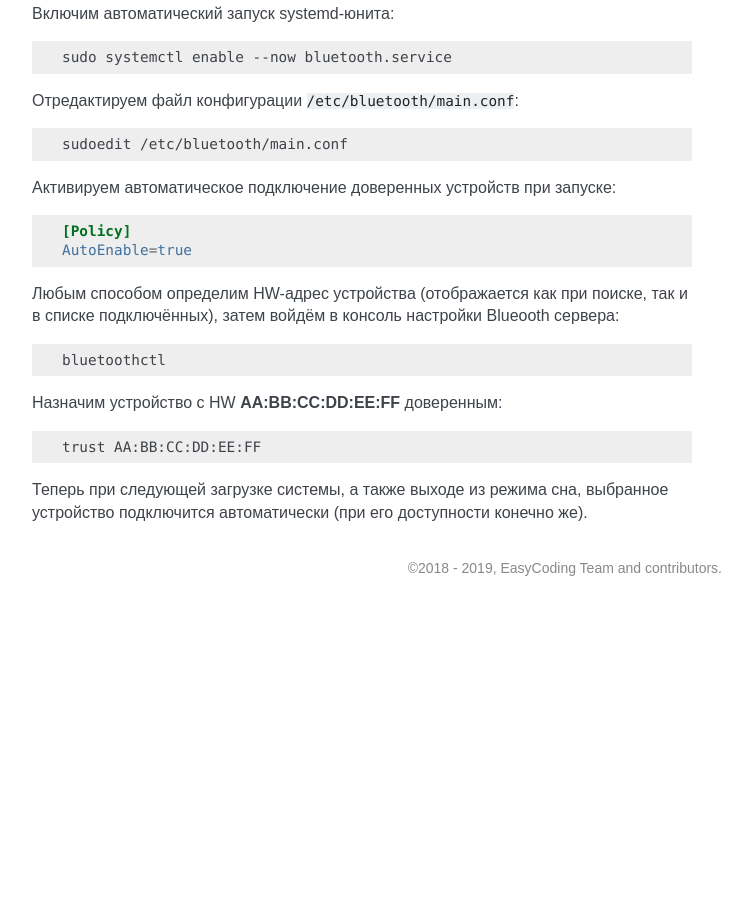
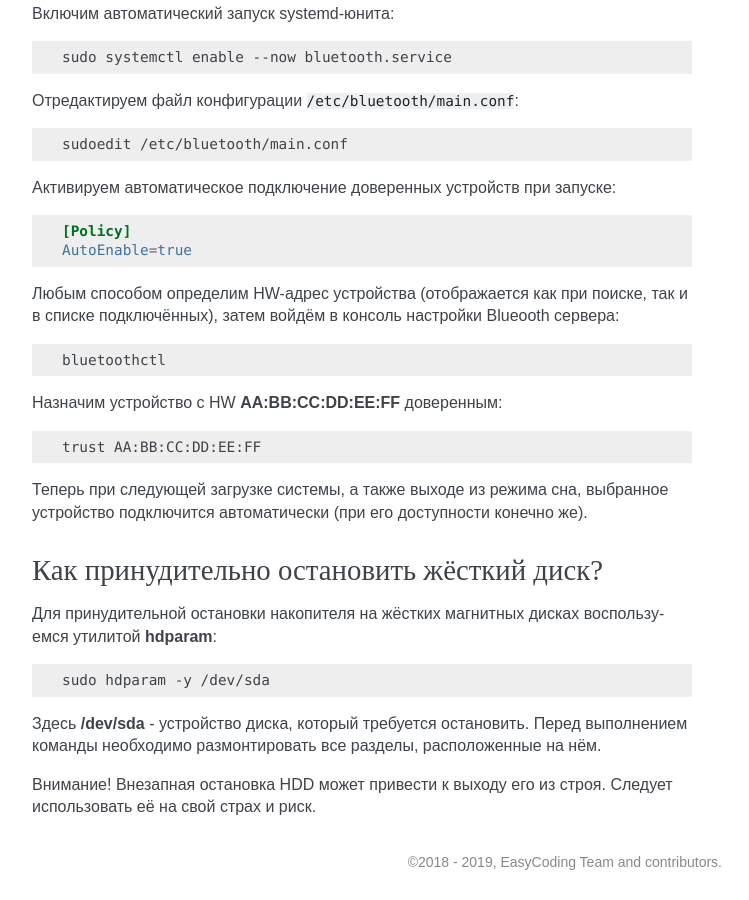
Before and after one commit to RussianFedora/FAQ, a Sphinx documentation site: the page built from source/hardware.rst, in a window 1280 px wide and 900 px high, scrolled down 16085 px. Shown: the whole window, without its empty margins (388-1137 px from the left). Built offline with Sphinx 7.4.7, drawn with Linux system fonts in a browser that asks for light colours; before the commit the page ends 16691 px from its top, so only the background shows below that; some of the changed text lies outside the part shown.

Commit message:
Added question about spinning down HDD.

```diff
--- a/source/hardware.rst
+++ b/source/hardware.rst
@@ -912,3 +912,19 @@ ICC профиль можно получить либо на сайте прои
     trust AA:BB:CC:DD:EE:FF
 
 Теперь при следующей загрузке системы, а также выходе из режима сна, выбранное устройство подключится автоматически (при его доступности конечно же).
+
+.. index:: hdd, hard drive, hdparam
+.. _hdd-spindown:
+
+Как принудительно остановить жёсткий диск?
+=============================================
+
+Для принудительной остановки накопителя на жёстких магнитных дисках воспользуемся утилитой **hdparam**:
+
+.. code-block:: text
+
+    sudo hdparam -y /dev/sda
+
+Здесь **/dev/sda** - устройство диска, который требуется остановить. Перед выполнением команды необходимо размонтировать все разделы, расположенные на нём.
+
+Внимание! Внезапная остановка HDD может привести к выходу его из строя. Следует использовать её на свой страх и риск.
```
